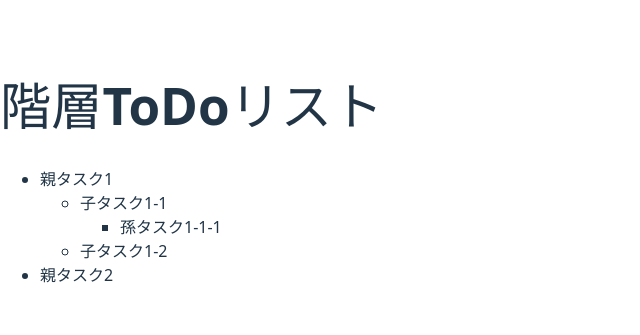
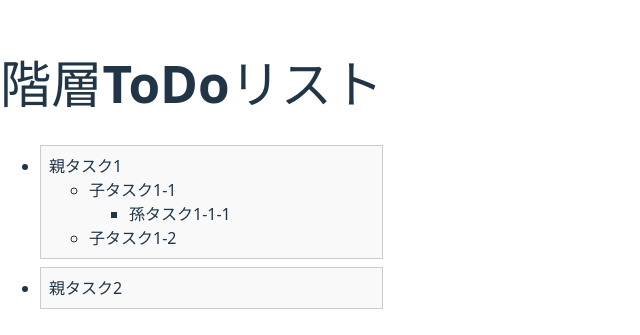
Before and after one commit to khosokawa0716/todo-react, a React (Vite) app: page / in a window 1280 px wide. Shown: the part 227-562 px from the top of the page, without its empty margins (0-640 px from the left). Built offline with nearby package versions, Linux system fonts and the light colour scheme.

Commit message:
feat: 親タスクのドラッグ＆ドロップによる並べ替えを実装

```diff
--- a/src/App.tsx
+++ b/src/App.tsx
@@ -1,45 +1,93 @@
-import { TodoItem } from './types';
-import { useState } from 'react';
+import { TodoItem } from "./types";
+import { useState } from "react";
+import {
+  DndContext,
+  closestCenter,
+  PointerSensor,
+  useSensor,
+  useSensors,
+} from "@dnd-kit/core";
+import {
+  SortableContext,
+  sortableKeyboardCoordinates,
+  verticalListSortingStrategy,
+  arrayMove,
+} from "@dnd-kit/sortable";
+import { SortableItem } from "./SortableItem.tsx";
 
 const initialTodos: TodoItem[] = [
-  { id: 1, title: '親タスク1', parentId: null },
-  { id: 2, title: '子タスク1-1', parentId: 1 },
-  { id: 3, title: '子タスク1-2', parentId: 1 },
-  { id: 4, title: '親タスク2', parentId: null },
-  { id: 5, title: '孫タスク1-1-1', parentId: 2 },
+  { id: 1, title: "親タスク1", parentId: null },
+  { id: 2, title: "子タスク1-1", parentId: 1 },
+  { id: 3, title: "子タスク1-2", parentId: 1 },
+  { id: 4, title: "親タスク2", parentId: null },
+  { id: 5, title: "孫タスク1-1-1", parentId: 2 },
 ];
 
 const App = () => {
   const [todos, setTodos] = useState<TodoItem[]>(initialTodos);
 
+  const parentTodos = todos.filter((todo) => todo.parentId === null);
+
+  // DnD用のセンサー
+  const sensors = useSensors(useSensor(PointerSensor));
+
+  const handleDragEnd = (event: any) => {
+    const { active, over } = event;
+
+    if (active.id !== over.id) {
+      const oldIndex = parentTodos.findIndex((todo) => todo.id === active.id);
+      const newIndex = parentTodos.findIndex((todo) => todo.id === over.id);
+
+      const newOrder = arrayMove(parentTodos, oldIndex, newIndex);
+
+      // 親タスクの順番だけ更新
+      const reorderedTodos = [
+        ...newOrder,
+        ...todos.filter((todo) => todo.parentId !== null),
+      ];
+
+      setTodos(reorderedTodos);
+    }
+  };
+
   return (
     <div>
       <h1>階層ToDoリスト</h1>
+      <DndContext
+        sensors={sensors}
+        collisionDetection={closestCenter}
+        onDragEnd={handleDragEnd}
+      >
+        <SortableContext
+          items={parentTodos.map((todo) => todo.id)}
+          strategy={verticalListSortingStrategy}
+        >
+          <ul>
+            {parentTodos.map((parent) => (
+              <SortableItem key={parent.id} id={parent.id} title={parent.title}>
                 <ul>
                   {todos
-          .filter(todo => todo.parentId === null) // 親タスク
-          .map(parent => (
-            <li key={parent.id}>
-              {parent.title}
-              <ul>
-                {todos
-                  .filter(child => child.parentId === parent.id) // 子タスク
-                  .map(child => (
+                    .filter((child) => child.parentId === parent.id) // 子タスク
+                    .map((child) => (
                       <li key={child.id}>
                         {child.title}
                         <ul>
                           {todos
-                          .filter(grandChild => grandChild.parentId === child.id) // 孫タスク
-                          .map(grandChild => (
+                            .filter(
+                              (grandChild) => grandChild.parentId === child.id
+                            ) // 孫タスク
+                            .map((grandChild) => (
                               <li key={grandChild.id}>{grandChild.title}</li>
                             ))}
                         </ul>
                       </li>
                     ))}
                 </ul>
-            </li>
+              </SortableItem>
             ))}
           </ul>
+        </SortableContext>
+      </DndContext>
     </div>
   );
 };
--- /dev/null
+++ b/src/SortableItem.tsx
@@ -0,0 +1,29 @@
+import { useSortable } from '@dnd-kit/sortable';
+import { CSS } from '@dnd-kit/utilities';
+
+interface Props {
+  id: number;
+  title: string;
+  children?: React.ReactNode;
+}
+
+export const SortableItem = ({ id, title, children }: Props) => {
+  const { attributes, listeners, setNodeRef, transform, transition } =
+    useSortable({ id });
+
+  const style = {
+    transform: CSS.Transform.toString(transform),
+    transition,
+    padding: '8px',
+    border: '1px solid #ccc',
+    marginBottom: '8px',
+    backgroundColor: '#f9f9f9',
+  };
+
+  return (
+    <li ref={setNodeRef} style={style} {...attributes} {...listeners}>
+      {title}
+      {children}
+    </li>
+  );
+};
```
Lines whose indentation alone changed are shown as unchanged.
